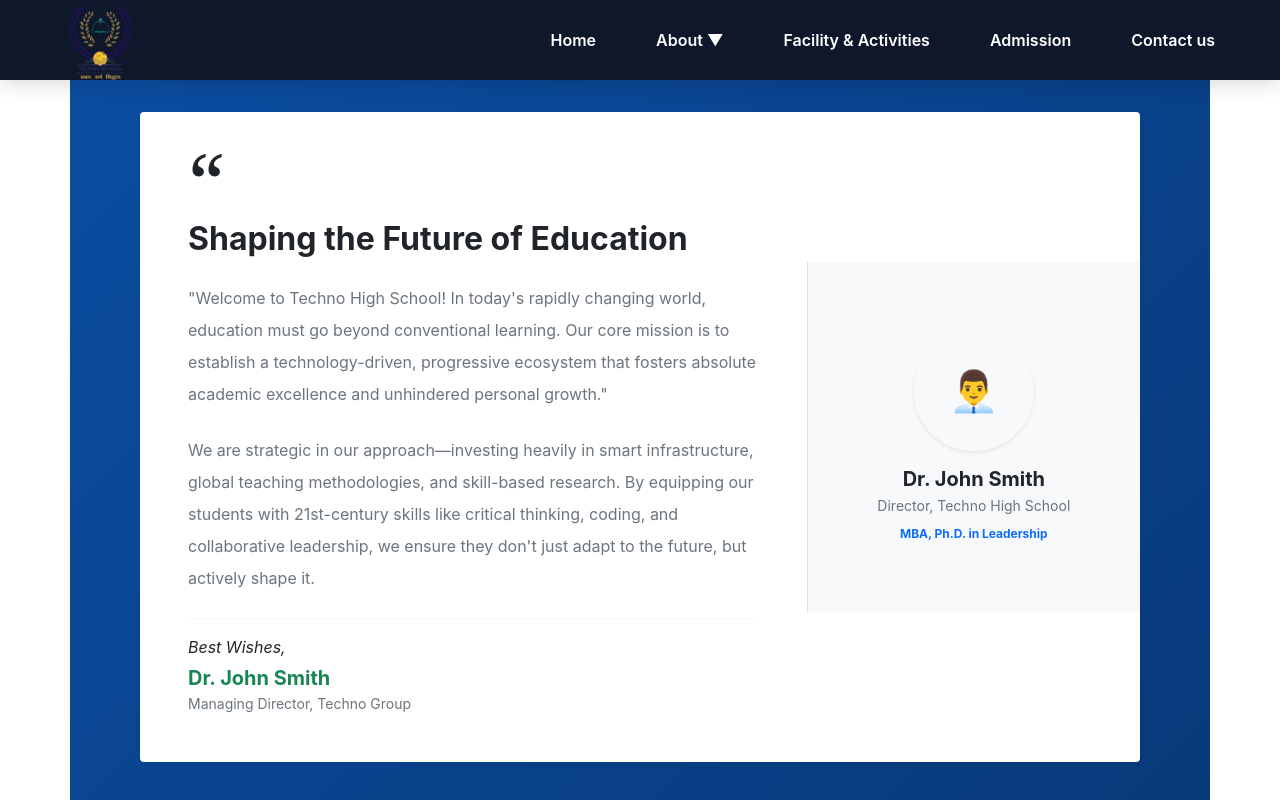
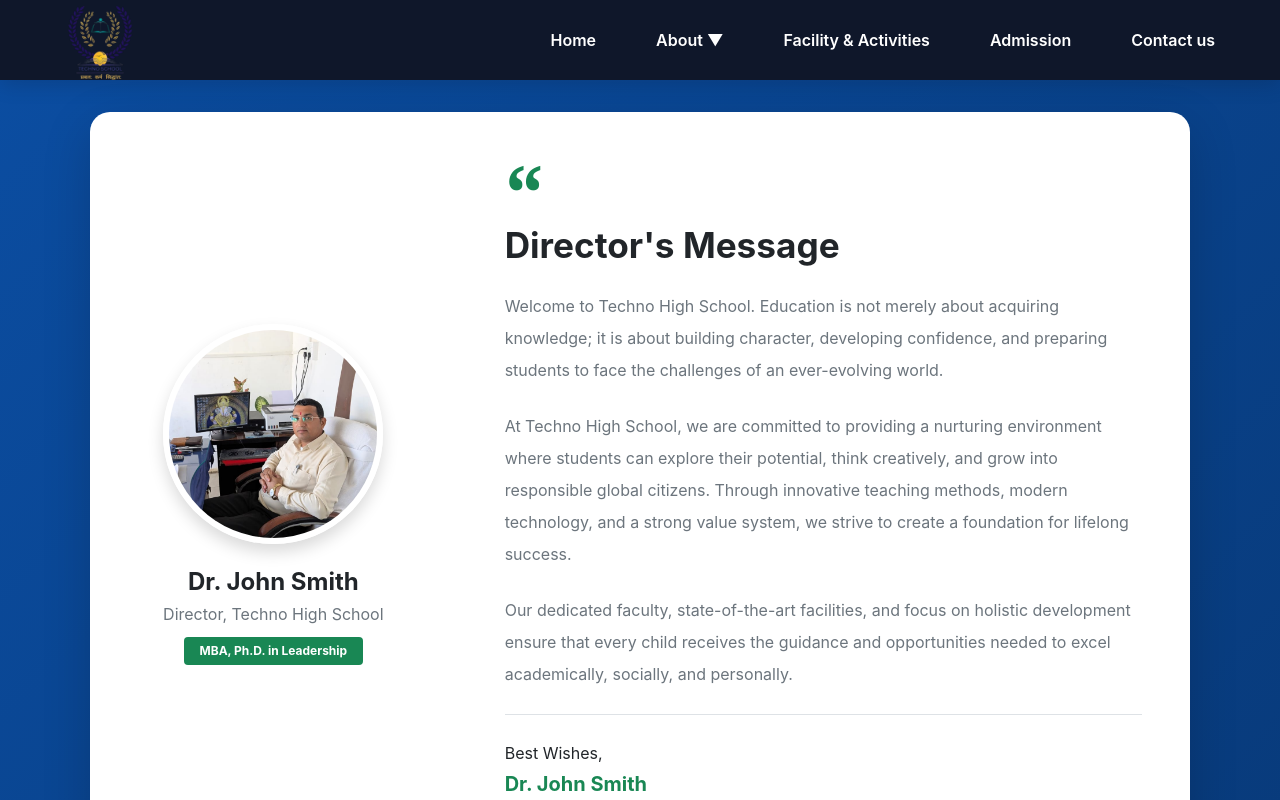
Before and after one commit to sainiaarti743-byte/techno, a React (Create React App) app: page /director-section in a window 1280 px wide. Shown: the top 800 px of the page. Built offline with nearby package versions, Linux system fonts and the light colour scheme.

Commit message:
new code update

```diff
--- a/src/index.css
+++ b/src/index.css
@@ -318,3 +318,76 @@ code {
 #facility {
   background: #f8fafc;
 }
+
+
+
+#director-section .director-image {
+  width: 220px;
+  height: 220px;
+  object-fit: cover;
+  border: 6px solid #ffffff;
+}
+
+#director-section .card {
+  transition: all 0.3s ease;
+}
+
+#director-section .card:hover {
+  transform: translateY(-5px);
+}
+
+#director-section h2 {
+  font-size: 2.2rem;
+}
+
+#director-section p {
+  font-size: 16px;
+  line-height: 1.8;
+}
+
+@media (max-width: 768px) {
+  #director-section .director-image {
+    width: 180px;
+    height: 180px;
+  }
+
+  #director-section h2 {
+    font-size: 1.8rem;
+  }
+}
+
+
+#principal-message .principal-image {
+  width: 220px;
+  height: 220px;
+  object-fit: cover;
+  border: 6px solid #fff;
+}
+
+#principal-message .card {
+  transition: all 0.3s ease;
+}
+
+#principal-message .card:hover {
+  transform: translateY(-5px);
+}
+
+#principal-message h2 {
+  font-size: 2.2rem;
+}
+
+#principal-message p {
+  font-size: 16px;
+  line-height: 1.8;
+}
+
+@media (max-width: 768px) {
+  #principal-message .principal-image {
+    width: 180px;
+    height: 180px;
+  }
+
+  #principal-message h2 {
+    font-size: 1.8rem;
+  }
+}
--- a/src/pages/Admission .jsx
+++ b/src/pages/Admission .jsx
@@ -3,10 +3,12 @@ import React from "react";
 const Admission = () => {
   return (
    <>
+   <div className="mt-5 p-2">
+ </div>
 
-   <div className="container">
+   <div className="container mt-5">
 
-   <div id="admission">
+   <div id="admission" >
     <h5>APPLICATION FORM FOR ADMISSION</h5>
     <p>Please uses this form to apply for your child’s admission to our school. We need complete & accurate
        information about the student. So make sure you fill out all fields.</p>
--- a/src/pages/Contact.jsx
+++ b/src/pages/Contact.jsx
@@ -2,7 +2,9 @@ import React from "react";
 
 const Contact = () => {
   return (
+   <>
 
+    <div className="p-3"></div>
     <div className="container py-5">
 
       <h1 className="text-center mb-4">Contact Us</h1>
@@ -32,6 +34,8 @@ const Contact = () => {
         <button type="submit" className="btn btn-primary w-100 py-2">Send Message</button>
       </form>
     </div>
+
+     </>
   );
 };
 
--- a/src/pages/DirectorSection.jsx
+++ b/src/pages/DirectorSection.jsx
@@ -2,51 +2,96 @@ import React from "react";
 
 const DirectorSection = () => {
   return (
-    <div className="container py-5" id="director-section">
+    <section id="director-section" className="py-5 bg-light">
+      <div className="container">
+        <div
+          className="card border-0 shadow-lg overflow-hidden mx-auto"
+          style={{ maxWidth: "1100px", borderRadius: "20px" }}
+        >
+          <div className="row g-0 align-items-center">
+            {/* Director Image */}
+            <div className="col-lg-4 col-md-5">
+              <div
+                className="h-100 d-flex flex-column align-items-center justify-content-center text-center p-4 bg-white"
+                style={{ minHeight: "500px" }}
+              >
+                <img
+                  src="/assets/image/dircterimg.jpeg"
+                  alt="Director"
+                  className="img-fluid rounded-circle shadow director-image"
+                />
 
-      <div className="card border-0 shadow-sm overflow-hidden bg-white mx-auto" style={{ maxWidth: "1000px" }}>
-        <div className="row g-0 align-items-center">
+                <h4 className="fw-bold mt-4 mb-1 text-dark">
+                  Dr. John Smith
+                </h4>
 
-          <div className="col-md-8 order-2 order-md-1">
-            <div className="card-body p-4 p-lg-5">
+                <p className="text-muted mb-2">
+                  Director, Techno High School
+                </p>
 
-              <div className="text-success-subtle display-1 lh-1 mb-0 select-none" style={{ fontFamily: "Georgia, serif", marginTop: "-20px" }}>
-                “
+                <span className="badge bg-success px-3 py-2">
+                  MBA, Ph.D. in Leadership
+                </span>
               </div>
+            </div>
 
-              <h2 className="fw-bold text-dark mb-4 mt-n3">Shaping the Future of Education</h2>
+            {/* Director Message */}
+            <div className="col-lg-8 col-md-7">
+              <div className="card-body p-4 p-lg-5">
+                <div
+                  className="display-1 text-success opacity-25 fw-bold"
+                  style={{
+                    fontFamily: "Georgia, serif",
+                    lineHeight: "0.8",
+                  }}
+                >
+                  “
+                </div>
 
-              <p className="card-text text-secondary lh-lg mb-4">
-                "Welcome to Techno High School! In today's rapidly changing world, education must go beyond conventional learning. Our core mission is to establish a technology-driven, progressive ecosystem that fosters absolute academic excellence and unhindered personal growth."
-              </p>
+                <h2 className="fw-bold mb-4 text-dark">
+                  Director's Message
+                </h2>
 
-              <p className="card-text text-secondary lh-lg mb-4">
-                We are strategic in our approach—investing heavily in smart infrastructure, global teaching methodologies, and skill-based research. By equipping our students with 21st-century skills like critical thinking, coding, and collaborative leadership, we ensure they don't just adapt to the future, but actively shape it.
-              </p>
+                <p className="text-secondary lh-lg mb-4">
+                  Welcome to Techno High School. Education is not merely about
+                  acquiring knowledge; it is about building character,
+                  developing confidence, and preparing students to face the
+                  challenges of an ever-evolving world.
+                </p>
 
+                <p className="text-secondary lh-lg mb-4">
+                  At Techno High School, we are committed to providing a
+                  nurturing environment where students can explore their
+                  potential, think creatively, and grow into responsible global
+                  citizens. Through innovative teaching methods, modern
+                  technology, and a strong value system, we strive to create a
+                  foundation for lifelong success.
+                </p>
 
-              <div className="mt-4 pt-3 border-top border-light">
-                <p className="fst-italic text-dark mb-0 fw-semibold">Best Wishes,</p>
-                <p className="fw-bold text-success mb-0 fs-5 mt-1">Dr. John Smith</p>
-                <p className="text-muted small mb-0">Managing Director, Techno Group</p>
+                <p className="text-secondary lh-lg mb-4">
+                  Our dedicated faculty, state-of-the-art facilities, and focus
+                  on holistic development ensure that every child receives the
+                  guidance and opportunities needed to excel academically,
+                  socially, and personally.
+                </p>
+
+                <div className="border-top pt-4 mt-4">
+                  <p className="mb-1 fw-semibold">Best Wishes,</p>
+
+                  <h5 className="fw-bold text-success mb-1">
+                    Dr. John Smith
+                  </h5>
+
+                  <p className="text-muted mb-0">
+                    Director, Techno High School
+                  </p>
+                </div>
               </div>
             </div>
           </div>
-
-
-          <div className="col-md-4 order-1 order-md-2 bg-light text-center py-5 py-md-0 d-flex flex-column align-items-center justify-content-center border-start" style={{ minHeight: "350px" }}>
-
-            <div className="bg-success-subtle text-success rounded-circle d-flex align-items-center justify-content-center mb-3 shadow-sm" style={{ width: "120px", height: "120px" }}>
-              <span className="fs-1">👨‍💼</span>
-            </div>
-            <h5 className="fw-bold text-dark mb-1">Dr. John Smith</h5>
-            <p className="text-muted small uppercase tracking-wider mb-0">Director, Techno High School</p>
-            <span className="badge bg-primary-subtle text-primary px-2 py-1 rounded mt-2 small">MBA, Ph.D. in Leadership</span>
-          </div>
-
         </div>
       </div>
-    </div>
+    </section>
   );
 };
 
```
Also changed, not shown: src/pages/PrincipalMessage.jsx (+75 -28 lines), public/assets/image/principle.jpeg (added), 12 other files (tests, documents, lock files or other folders).
